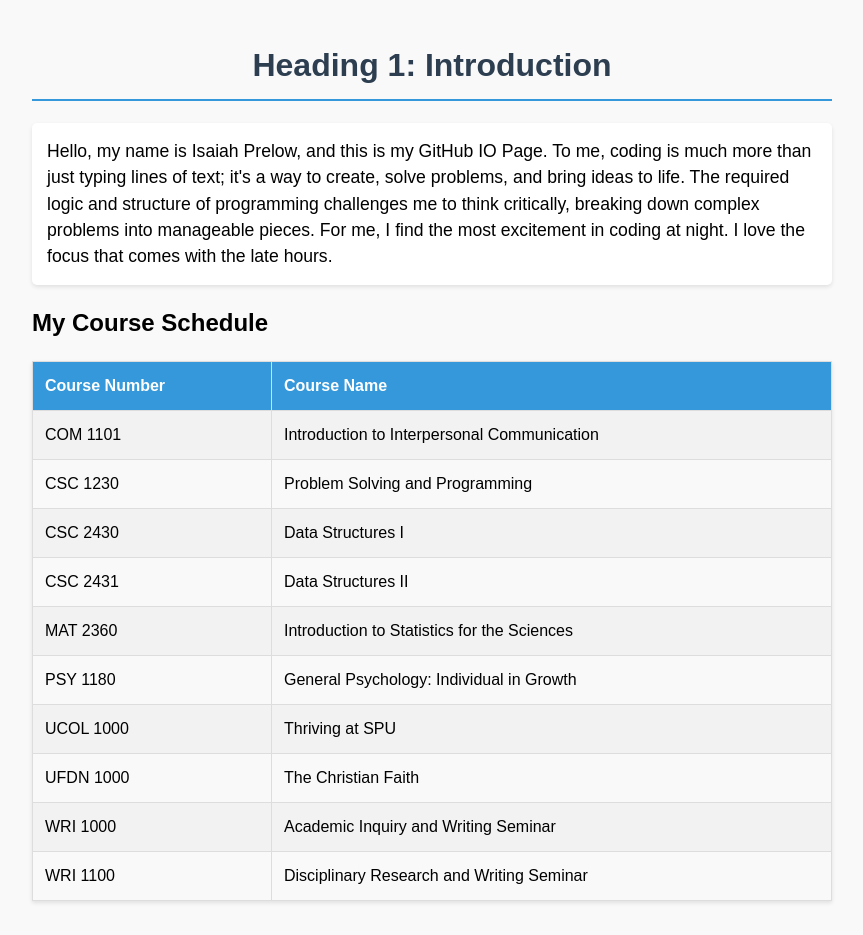
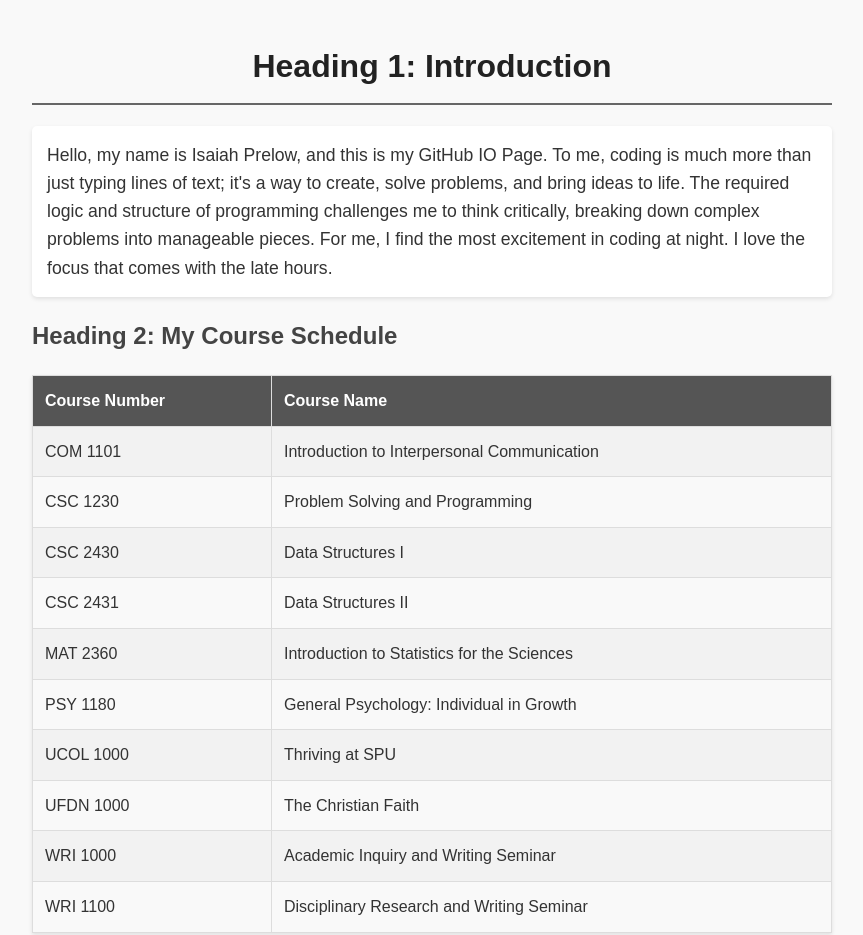
Before and after one commit to IsaiahPrelow05/GitHub-IO-Page, a plain HTML site: page index.html in a window 1280 px wide. Shown: the whole page, without its empty margins (208-1071 px from the left). Drawn offline with Linux system fonts and the light colour scheme.

Commit message:
index.html

```diff
--- a/index.html
+++ b/index.html
@@ -5,18 +5,22 @@
     <style>
         body {
             font-family: Arial, sans-serif;
-            line-height: 1.5;
+            line-height: 1.6;
             margin: 0;
             padding: 20px;
             max-width: 800px;
             margin: auto;
             background-color: #f9f9f9;
+            color: #333;
         }
         h1 {
-            color: #2c3e50;
+            color: #222;
             text-align: center;
-            border-bottom: 2px solid #3498db;
+            border-bottom: 2px solid #666;
             padding-bottom: 10px;
+        }
+        h2 {
+            color: #444;
         }
         p {
             background-color: #fff;
@@ -37,14 +41,14 @@
             text-align: left;
         }
         th {
-            background-color: #3498db;
+            background-color: #555;
             color: white;
         }
         tr:nth-child(even) {
             background-color: #f2f2f2;
         }
         tr:hover {
-            background-color: #e6f7ff;
+            background-color: #eee;
         }
     </style>
 </head>
@@ -52,7 +56,7 @@
     <h1>Heading 1: Introduction</h1>
     <p>Hello, my name is Isaiah Prelow, and this is my GitHub IO Page. To me, coding is much more than just typing lines of text; it's a way to create, solve problems, and bring ideas to life. The required logic and structure of programming challenges me to think critically, breaking down complex problems into manageable pieces. For me, I find the most excitement in coding at night. I love the focus that comes with the late hours.</p>
 
-    <h2>My Course Schedule</h2>
+    <h2>Heading 2: My Course Schedule</h2>
     <table>
         <tr>
             <th>Course Number</th>
```
